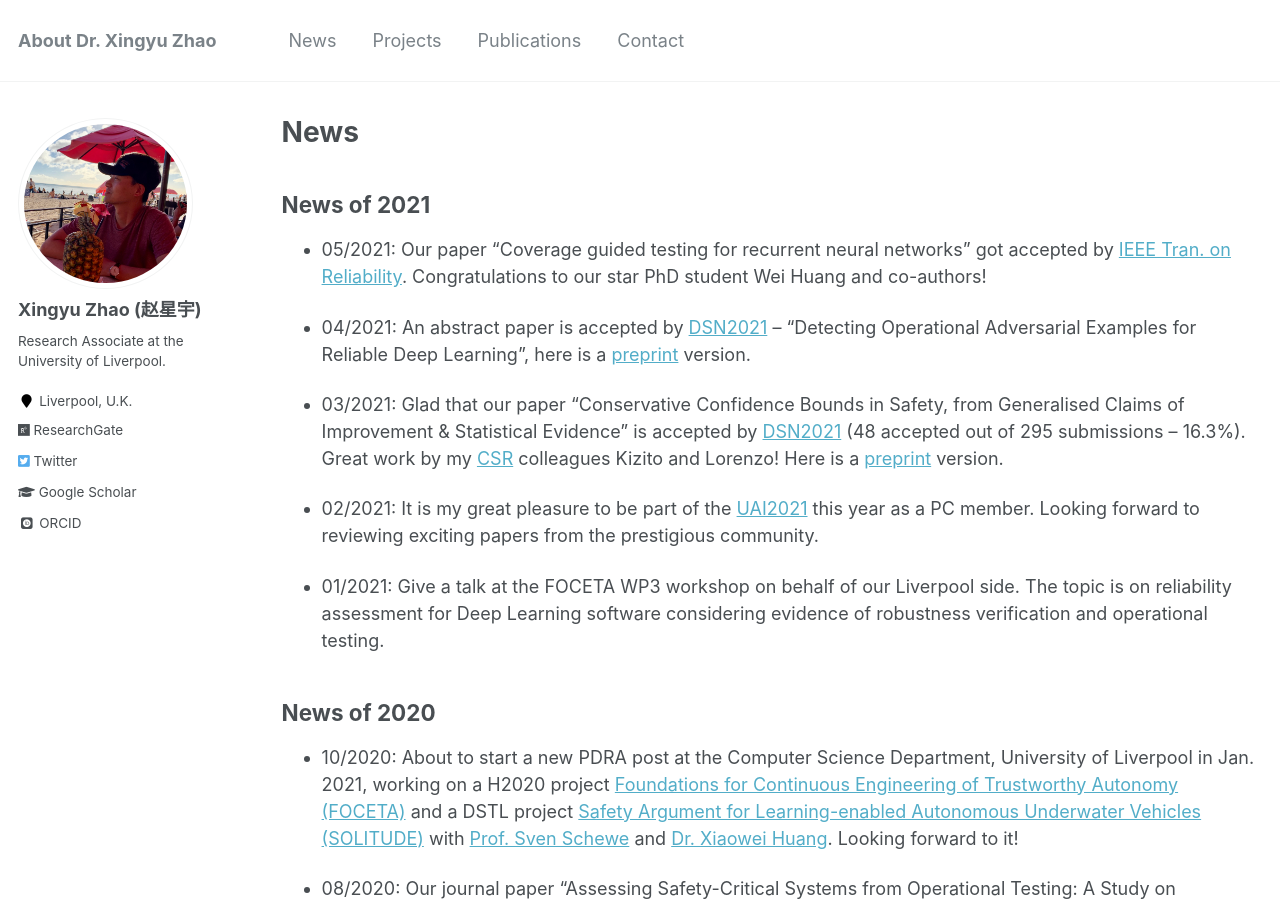
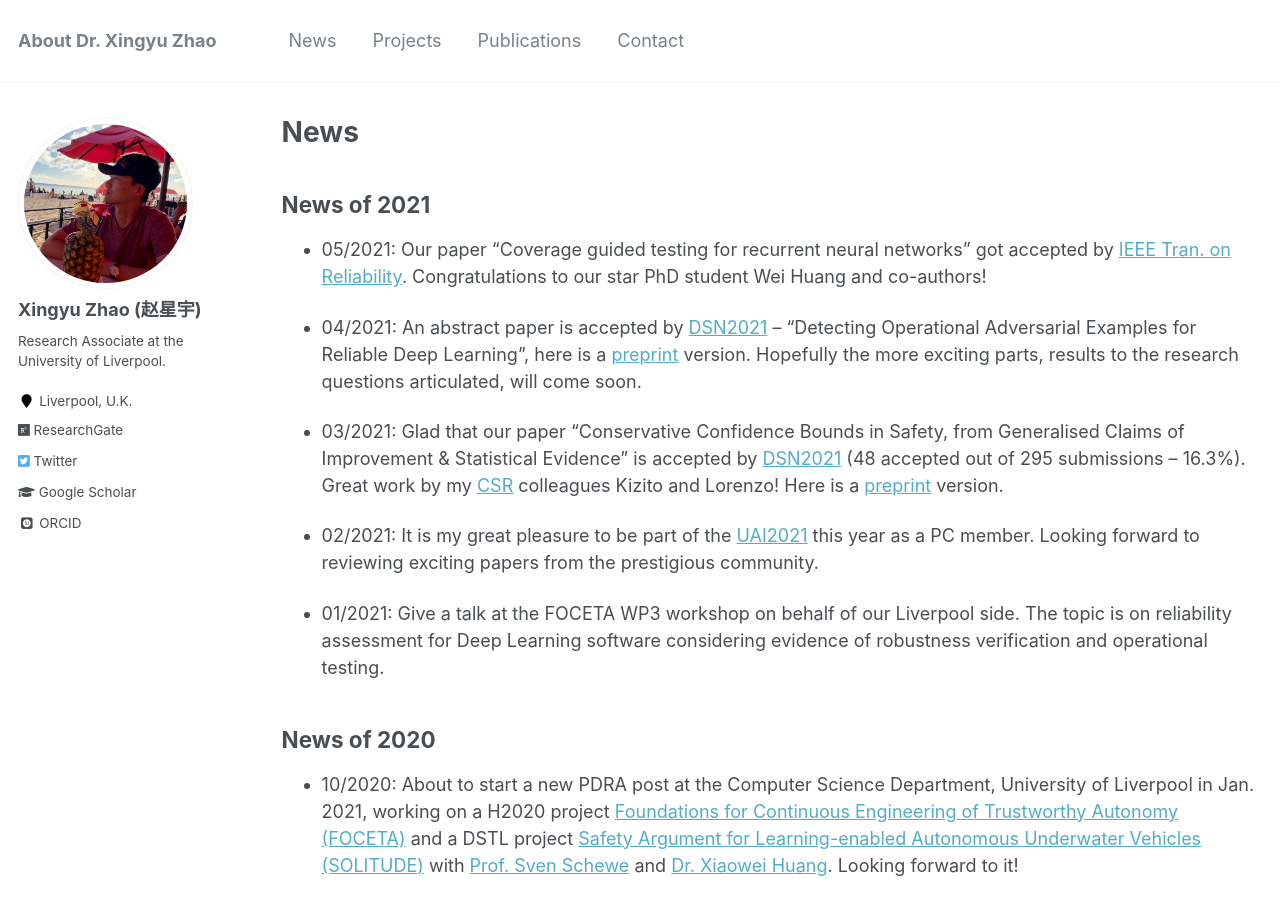
Before and after one commit to x-y-zhao/x-y-zhao.github.io, a Jekyll site: the page built from _pages/news.md, in a window 1280 px wide and 900 px high. Built offline with Jekyll 4.4.1, drawn with Linux system fonts in a browser that asks for light colours; some web fonts are replaced.

Commit message:
Update news.md

```diff
--- a/_pages/news.md
+++ b/_pages/news.md
@@ -12,7 +12,7 @@ redirect_from:
 
 * 05/2021: Our paper "Coverage guided testing for recurrent neural networks" got accepted by [IEEE Tran. on Reliability](https://ieeexplore.ieee.org/xpl/RecentIssue.jsp?punumber=24). Congratulations to our star PhD student Wei Huang and co-authors!
 
-* 04/2021: An abstract paper is accepted by [DSN2021](http://dsn2021.ntu.edu.tw/index.html) -- "Detecting Operational Adversarial Examples for Reliable Deep Learning", here is a [preprint](https://arxiv.org/pdf/2104.06015.pdf) version.
+* 04/2021: An abstract paper is accepted by [DSN2021](http://dsn2021.ntu.edu.tw/index.html) -- "Detecting Operational Adversarial Examples for Reliable Deep Learning", here is a [preprint](https://arxiv.org/pdf/2104.06015.pdf) version. Hopefully the more exciting parts, results to the research questions articulated, will come soon.
 
 * 03/2021: Glad that our paper "Conservative Confidence Bounds in Safety, from Generalised Claims of Improvement & Statistical Evidence" is accepted by [DSN2021](http://dsn2021.ntu.edu.tw/index.html) (48 accepted out of 295 submissions -- 16.3%). Great work by my [CSR](https://researchcentres.city.ac.uk/software-reliability) colleagues Kizito and Lorenzo! Here is a [preprint](https://livrepository.liverpool.ac.uk/3119150/) version.
 
```
